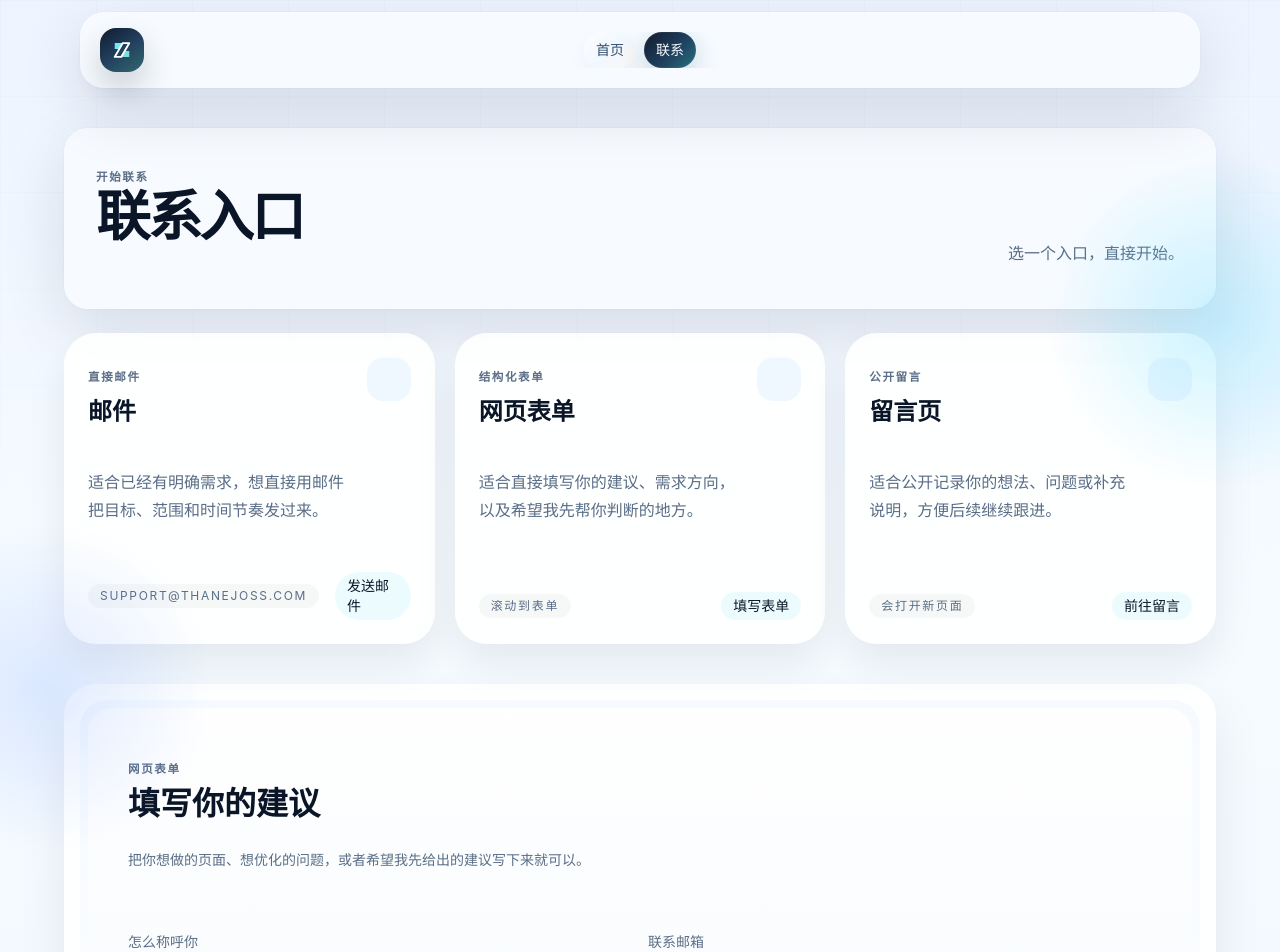
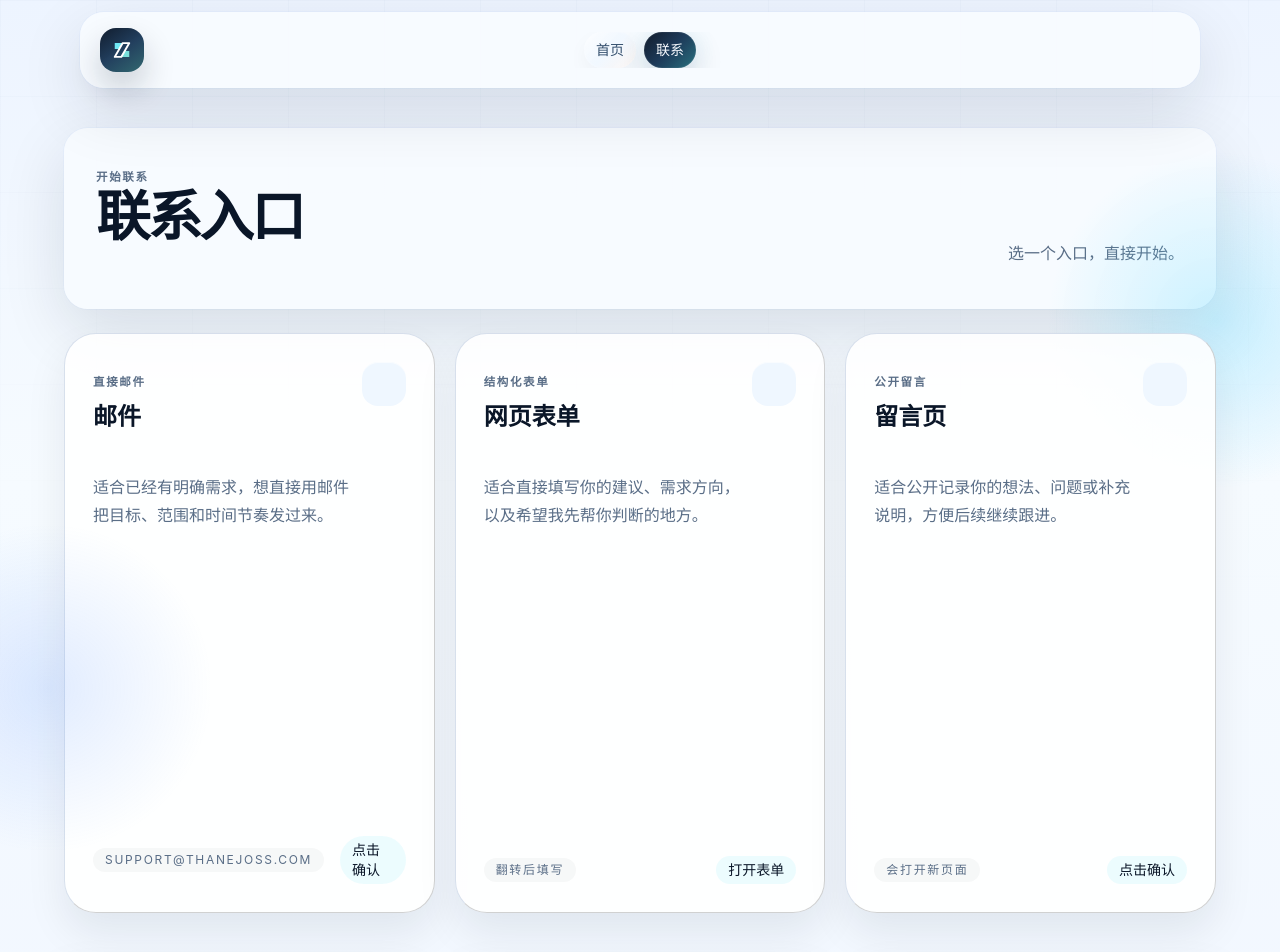
Before and after one commit to ThaneJoss/webapps, a Vue app: page /contact in a window 1280 px wide. Shown: the top 952 px of the page. Built offline with nearby package versions, Linux system fonts and the light colour scheme; no server answers; some icons are missing.

Commit message:
feat: 重构联系入口翻转卡片

```diff
--- a/src/components/ContactForm.vue
+++ b/src/components/ContactForm.vue
@@ -1,19 +1,25 @@
 <template>
   <form
-    class="space-y-6 rounded-[1.55rem] border border-[#12304c]/10 bg-[linear-gradient(180deg,rgba(255,255,255,0.95),rgba(244,249,255,0.94))] p-6 text-ink shadow-[inset_0_1px_0_rgba(255,255,255,0.5)] sm:p-8 md:p-10"
+    class="text-ink"
+    :class="compact
+      ? 'space-y-4'
+      : 'space-y-6 rounded-[1.55rem] border border-[#12304c]/10 bg-[linear-gradient(180deg,rgba(255,255,255,0.95),rgba(244,249,255,0.94))] p-6 shadow-[inset_0_1px_0_rgba(255,255,255,0.5)] sm:p-8 md:p-10'"
     @submit.prevent="handleSubmit"
   >
-    <div class="border-b border-[#12304c]/10 pb-5 text-left">
+    <div
+      v-if="showHeader"
+      class="border-b border-[#12304c]/10 pb-5 text-left"
+    >
       <div>
         <p class="panel-label text-steel">网页表单</p>
-        <h2 class="mt-3 text-2xl font-semibold sm:text-[2rem]">填写你的建议</h2>
+        <h2 class="mt-3 text-2xl font-semibold sm:text-[2rem]">{{ title }}</h2>
         <p class="mt-3 max-w-2xl text-sm leading-7 text-steel">
-          把你想做的页面、想优化的问题，或者希望我先给出的建议写下来就可以。
+          {{ description }}
         </p>
       </div>
     </div>
 
-    <div class="grid gap-4 sm:grid-cols-2">
+    <div :class="compact ? 'grid gap-4' : 'grid gap-4 sm:grid-cols-2'">
       <label class="block">
         <span class="mb-2 block text-sm text-steel">怎么称呼你</span>
         <input
@@ -44,23 +50,24 @@
       <textarea
         v-model="form.message"
         name="message"
-        rows="5"
+        :rows="compact ? 4 : 5"
         class="w-full resize-y rounded-2xl border border-[#12304c]/12 bg-white px-4 py-3 text-ink shadow-[0_8px_20px_rgba(10,22,40,0.04)] outline-none transition placeholder:text-steel/50 focus:border-cyan-500/38 focus:bg-[#fbfdff]"
         placeholder="比如你想做什么、遇到了什么问题，或者希望我先给你什么建议。"
       ></textarea>
     </label>
 
-    <div class="flex flex-col gap-3 sm:flex-row sm:items-center sm:justify-between">
+    <div :class="compact ? 'space-y-3' : 'flex flex-col gap-3 sm:flex-row sm:items-center sm:justify-between'">
       <button
         type="submit"
         class="tech-button tech-button--light inline-flex items-center justify-center rounded-full px-5 py-3 text-sm font-medium disabled:opacity-60"
+        :class="compact ? 'w-full' : ''"
         :disabled="submitting"
       >
-        {{ submitting ? '提交中...' : '提交' }}
+        {{ submitting ? '提交中...' : submitLabel }}
       </button>
 
       <p class="text-sm text-steel">
-        留言提交后，我会先根据你写下的内容给出更合适的起步建议。
+        {{ hintText }}
       </p>
     </div>
 
@@ -80,6 +87,22 @@
 import { reactive, ref } from 'vue'
 
 import { ApiRequestError, submitContact } from '../lib/api.js'
+
+const {
+  compact = false,
+  showHeader = true,
+  title = '填写你的建议',
+  description = '把你想做的页面、想优化的问题，或者希望我先给出的建议写下来就可以。',
+  submitLabel = '提交',
+  hintText = '留言提交后，我会先根据你写下的内容给出更合适的起步建议。'
+} = defineProps<{
+  compact?: boolean
+  showHeader?: boolean
+  title?: string
+  description?: string
+  submitLabel?: string
+  hintText?: string
+}>()
 
 const form = reactive({
   name: '',
--- a/src/sections/ContactSection.vue
+++ b/src/sections/ContactSection.vue
@@ -4,14 +4,20 @@
     class="section-wrap section-space pt-5 sm:pt-6"
   >
     <div class="mx-auto max-w-6xl">
-      <div class="grid gap-5 md:grid-cols-3">
-        <a
+      <div class="grid gap-5 lg:grid-cols-3">
+        <article
           v-for="entry in contactEntries"
           :key="entry.id"
-          :href="entry.href"
-          :target="entry.external ? '_blank' : undefined"
-          :rel="entry.external ? 'noreferrer' : undefined"
-          class="surface-card group flex min-h-[250px] flex-col items-start justify-between rounded-[2rem] border border-[#122540]/18 bg-white/88 p-6 text-left shadow-[0_20px_40px_rgba(10,22,40,0.08)] transition duration-200 hover:-translate-y-1.5 hover:border-cyan-500/28 hover:shadow-[0_26px_48px_rgba(10,22,40,0.12)]"
+          class="contact-entry-card"
+          :class="[isCardActive(entry.id) ? 'is-flipped' : '', entry.kind === 'form' ? 'contact-entry-card--form' : '']"
+          :data-contact-card="entry.id"
+        >
+          <div class="contact-entry-card__inner">
+            <button
+              type="button"
+              class="contact-entry-card__face surface-card group flex min-h-[290px] w-full flex-col items-start justify-between rounded-[2rem] border border-[#122540]/18 bg-white/88 p-6 text-left shadow-[0_20px_40px_rgba(10,22,40,0.08)] transition duration-200 hover:-translate-y-1.5 hover:border-cyan-500/28 hover:shadow-[0_26px_48px_rgba(10,22,40,0.12)] sm:p-7"
+              :data-contact-card-front="entry.id"
+              @click="openCard(entry.id)"
             >
               <div class="w-full">
                 <div class="flex items-start justify-between gap-4">
@@ -37,23 +43,68 @@
                   {{ entry.meta }}
                 </span>
                 <span class="inline-flex items-center rounded-full border border-cyan-500/18 bg-cyan-400/8 px-3 py-1 text-sm font-medium text-ink transition group-hover:border-cyan-500/28 group-hover:bg-cyan-400/12">
-              {{ entry.cta }}
+                  {{ entry.frontCta }}
                 </span>
               </div>
+            </button>
+
+            <div
+              class="contact-entry-card__face contact-entry-card__face--back surface-card flex min-h-[290px] w-full flex-col rounded-[2rem] border border-[#122540]/18 bg-[linear-gradient(180deg,rgba(255,255,255,0.95),rgba(244,249,255,0.92))] p-6 text-left shadow-[0_20px_40px_rgba(10,22,40,0.1)] sm:p-7"
+              :data-contact-card-back="entry.id"
+            >
+              <div class="flex items-start justify-between gap-4">
+                <div>
+                  <p class="panel-label text-steel">{{ entry.backEyebrow }}</p>
+                  <h3 class="mt-3 text-2xl font-semibold text-ink">{{ entry.backTitle }}</h3>
+                </div>
+
+                <button
+                  type="button"
+                  class="rounded-full border border-[#17304b]/14 bg-white/86 px-3 py-1 text-xs font-medium uppercase tracking-[0.14em] text-steel transition hover:border-cyan-500/28 hover:text-ink"
+                  @click.stop="closeCard"
+                >
+                  返回
+                </button>
+              </div>
+
+              <template v-if="entry.kind === 'form'">
+                <p class="mt-4 max-w-[34ch] text-sm leading-7 text-steel">
+                  直接留下你的联系方式和建议，提交后我会根据内容尽快回复。
+                </p>
+
+                <div class="mt-6 flex-1 rounded-[1.6rem] border border-[#12304c]/10 bg-white/78 p-4 shadow-[inset_0_1px_0_rgba(255,255,255,0.45)]">
+                  <ContactForm
+                    compact
+                    :show-header="false"
+                    submit-label="提交建议"
+                    hint-text="提交后会直接返回回执。"
+                  />
+                </div>
+              </template>
+
+              <template v-else>
+                <p class="mt-4 max-w-[34ch] text-base leading-7 text-steel">
+                  {{ entry.backDescription }}
+                </p>
+
+                <div class="mt-6 w-full rounded-[1.5rem] border border-dashed border-[#17304b]/18 bg-[#0f2036]/[0.03] px-4 py-4 text-sm leading-7 text-steel">
+                  {{ entry.confirmationNote }}
+                </div>
+
+                <div class="mt-8 flex w-full flex-1 items-end">
+                  <a
+                    :href="entry.actionHref"
+                    :target="entry.external ? '_blank' : undefined"
+                    :rel="entry.external ? 'noreferrer' : undefined"
+                    class="tech-button inline-flex w-full items-center justify-center rounded-full px-5 py-3 text-sm font-medium"
+                  >
+                    {{ entry.actionLabel }}
                   </a>
                 </div>
-    </div>
-
-    <div
-      id="contact-form"
-      class="mt-10 scroll-mt-28 sm:scroll-mt-32"
-    >
-      <div class="mx-auto max-w-6xl">
-        <div class="surface-card rounded-[2rem] border border-[#122540]/16 bg-white/90 p-3 shadow-[0_22px_50px_rgba(10,22,40,0.08)] sm:p-4">
-          <div class="rounded-[1.7rem] border border-[#12304c]/8 bg-[linear-gradient(180deg,rgba(244,249,255,0.8),rgba(255,255,255,0.92))] p-1 sm:p-2">
-            <ContactForm />
+              </template>
             </div>
           </div>
+        </article>
       </div>
     </div>
 
@@ -90,42 +141,73 @@
 </template>
 
 <script setup lang="ts">
+import { ref } from 'vue'
 import { Icon } from '@iconify/vue'
 
 import ContactForm from '../components/ContactForm.vue'
 
+const activeCardId = ref<string | null>(null)
+
+const openCard = (id: string) => {
+  activeCardId.value = id
+}
+
+const closeCard = () => {
+  activeCardId.value = null
+}
+
+const isCardActive = (id: string) => activeCardId.value === id
+
 const contactEntries = [
   {
     id: 'email',
+    kind: 'confirm',
     eyebrow: '直接邮件',
     title: '邮件',
     description: '适合已经有明确需求，想直接用邮件把目标、范围和时间节奏发过来。',
     meta: 'support@thanejoss.com',
-    cta: '发送邮件',
+    frontCta: '点击确认',
     icon: 'solar:letter-bold-duotone',
-    href: 'mailto:support@thanejoss.com',
+    backEyebrow: '二次确认',
+    backTitle: '确认后发送邮件',
+    backDescription: '第二次点击后会直接打开默认邮件客户端，你可以继续补充详细需求。',
+    confirmationNote: '背面就是实际动作入口，用翻转承接确认，不会误触直接跳走。',
+    actionLabel: '发送邮件',
+    actionHref: 'mailto:support@thanejoss.com?subject=Web%20Apps%20Inquiry',
     external: false
   },
   {
     id: 'form',
+    kind: 'form',
     eyebrow: '结构化表单',
     title: '网页表单',
     description: '适合直接填写你的建议、需求方向，以及希望我先帮你判断的地方。',
-    meta: '滚动到表单',
-    cta: '填写表单',
+    meta: '翻转后填写',
+    frontCta: '打开表单',
     icon: 'solar:clipboard-list-bold-duotone',
-    href: '#contact-form',
+    backEyebrow: '直接填写',
+    backTitle: '填写联系方式与建议',
+    backDescription: '',
+    confirmationNote: '',
+    actionLabel: '',
+    actionHref: '',
     external: false
   },
   {
     id: 'issues',
+    kind: 'confirm',
     eyebrow: '公开留言',
     title: '留言页',
     description: '适合公开记录你的想法、问题或补充说明，方便后续继续跟进。',
     meta: '会打开新页面',
-    cta: '前往留言',
+    frontCta: '点击确认',
     icon: 'solar:chat-round-line-line-duotone',
-    href: 'https://github.com/ThaneJoss/webapps/issues/new',
+    backEyebrow: '二次确认',
+    backTitle: '确认后前往留言页',
+    backDescription: '第二次点击后会打开 GitHub 新建 issue 页面，适合公开留下想法和补充说明。',
+    confirmationNote: '翻到背面后再执行真正动作，避免误触直接跳到外部页面。',
+    actionLabel: '前往留言',
+    actionHref: 'https://github.com/ThaneJoss/webapps/issues/new',
     external: true
   }
 ] as const
--- a/src/styles.css
+++ b/src/styles.css
@@ -200,6 +200,37 @@ svg {
   min-height: 236px;
 }
 
+.contact-entry-card {
+  min-height: 320px;
+  perspective: 1600px;
+}
+
+.contact-entry-card--form {
+  min-height: 580px;
+}
+
+.contact-entry-card__inner {
+  position: relative;
+  min-height: inherit;
+  height: 100%;
+  transform-style: preserve-3d;
+  transition: transform 520ms cubic-bezier(0.22, 1, 0.36, 1);
+}
+
+.contact-entry-card.is-flipped .contact-entry-card__inner {
+  transform: rotateY(180deg);
+}
+
+.contact-entry-card__face {
+  position: absolute;
+  inset: 0;
+  backface-visibility: hidden;
+}
+
+.contact-entry-card__face--back {
+  transform: rotateY(180deg);
+}
+
 @media (min-width: 1280px) {
   .home-app-board {
     grid-template-columns: repeat(3, minmax(0, 1fr));
@@ -259,6 +290,12 @@ svg {
 
   .home-apps-section {
     scroll-margin-top: calc(var(--app-header-height, 0px) + 1.25rem);
+  }
+}
+
+@media (max-width: 767px) {
+  .contact-entry-card--form {
+    min-height: 620px;
   }
 }
 
@@ -425,6 +462,7 @@ svg {
 }
 
 @media (prefers-reduced-motion: reduce) {
+  .contact-entry-card__inner,
   .route-content-enter-active,
   .route-content-leave-active {
     transition: none;
```
Also changed, not shown: 1 other file (tests, documents, lock files or other folders). Lines whose indentation alone changed are shown as unchanged.
